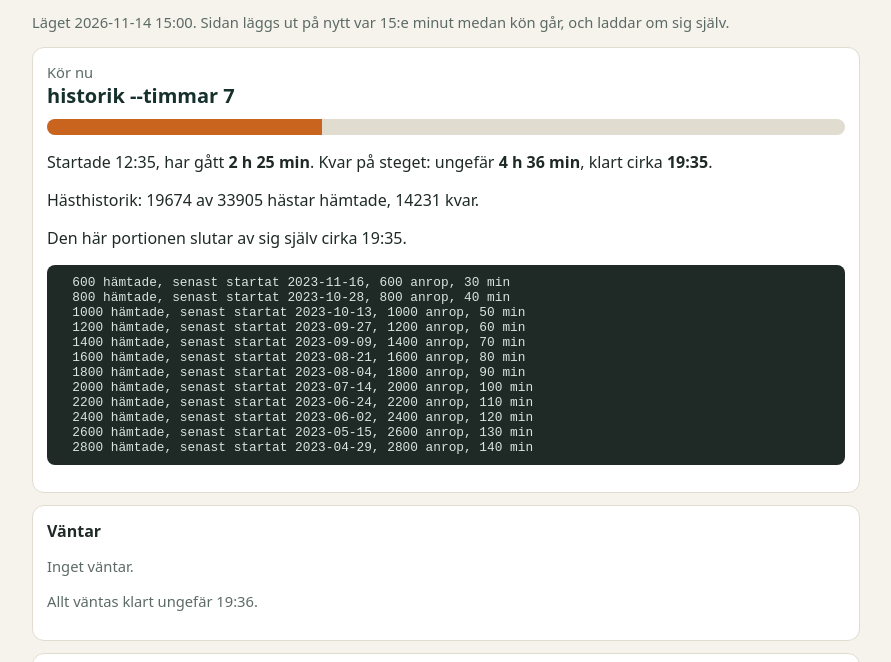
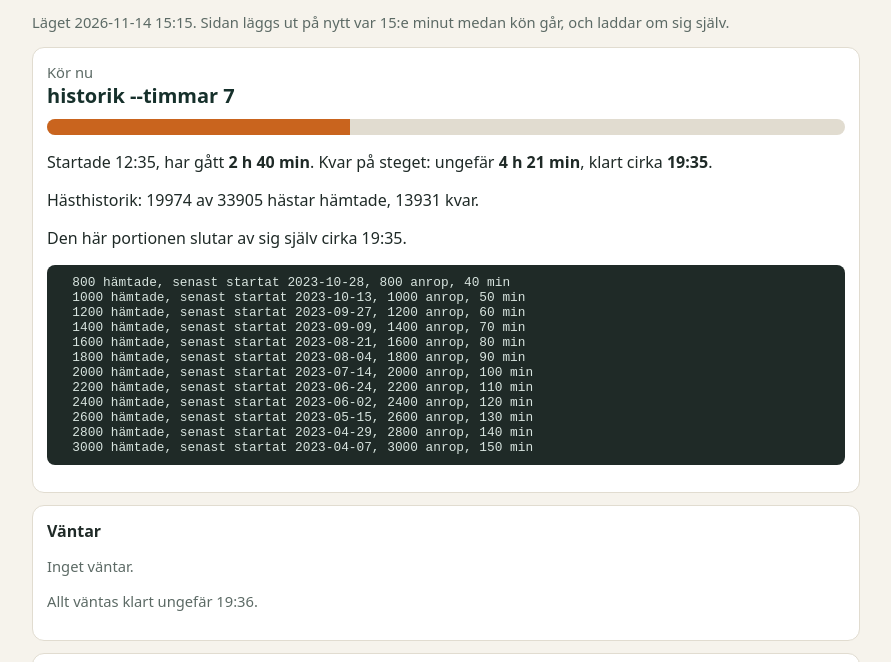
Before and after one commit to hbsportsdirector/travoraklet-stats, a plain HTML site: page natt-yeMydBbRSPAy.html in a window 1280 px wide. Shown: the part 68-730 px from the top of the page, without its empty margins (194-1085 px from the left). Drawn offline with Linux system fonts and the light colour scheme.

Commit message:
Nattkön 2026-11-14 15:15

```diff
--- a/natt-yeMydBbRSPAy.html
+++ b/natt-yeMydBbRSPAy.html
@@ -7,8 +7,7 @@ body{margin:0;font-family:system-ui,Segoe UI,Roboto,sans-serif;background:var(--
 .bar div{height:100%;background:var(--o)}.mut{color:#5c6a65;font-size:.92rem}.warn{color:#a3271b;font-weight:600}
 table{border-collapse:collapse;width:100%}td{padding:5px 8px 5px 0;border-bottom:1px solid var(--line);vertical-align:top}
 td.r{text-align:right;white-space:nowrap}code{overflow-wrap:anywhere}
-pre{background:#1f2a27;color:#d8e4df;padding:10px;border-radius:8px;overflow:auto;font-size:.8rem;white-space:pre-wrap}</style></head><body><div class='wrap'><h1>Nattkön</h1><p class='mut'>Läget 2026-11-14 15:00. Sidan läggs ut på nytt var 15:e minut medan kön går, och laddar om sig själv.</p><div class='card'><div class='mut'>Kör nu</div><div class='big'>historik --timmar 7</div><div class='bar'><div style='width:34.5%'></div></div><p>Startade 12:35, har gått <b>2 h 25 min</b>. Kvar på steget: ungefär <b>4 h 36 min</b>, klart cirka <b>19:35</b>.</p><p>Hästhistorik: 19674 av 33905 hästar hämtade, 14231 kvar.</p><p>Den här portionen slutar av sig själv cirka 19:35.</p><pre>  600 hämtade, senast startat 2023-11-16, 600 anrop, 30 min
-  800 hämtade, senast startat 2023-10-28, 800 anrop, 40 min
+pre{background:#1f2a27;color:#d8e4df;padding:10px;border-radius:8px;overflow:auto;font-size:.8rem;white-space:pre-wrap}</style></head><body><div class='wrap'><h1>Nattkön</h1><p class='mut'>Läget 2026-11-14 15:15. Sidan läggs ut på nytt var 15:e minut medan kön går, och laddar om sig själv.</p><div class='card'><div class='mut'>Kör nu</div><div class='big'>historik --timmar 7</div><div class='bar'><div style='width:38.0%'></div></div><p>Startade 12:35, har gått <b>2 h 40 min</b>. Kvar på steget: ungefär <b>4 h 21 min</b>, klart cirka <b>19:35</b>.</p><p>Hästhistorik: 19974 av 33905 hästar hämtade, 13931 kvar.</p><p>Den här portionen slutar av sig själv cirka 19:35.</p><pre>  800 hämtade, senast startat 2023-10-28, 800 anrop, 40 min
   1000 hämtade, senast startat 2023-10-13, 1000 anrop, 50 min
   1200 hämtade, senast startat 2023-09-27, 1200 anrop, 60 min
   1400 hämtade, senast startat 2023-09-09, 1400 anrop, 70 min
@@ -18,4 +17,5 @@ pre{background:#1f2a27;color:#d8e4df;padding:10px;border-radius:8px;overflow:aut
   2200 hämtade, senast startat 2023-06-24, 2200 anrop, 110 min
   2400 hämtade, senast startat 2023-06-02, 2400 anrop, 120 min
   2600 hämtade, senast startat 2023-05-15, 2600 anrop, 130 min
-  2800 hämtade, senast startat 2023-04-29, 2800 anrop, 140 min</pre></div><div class='card'><b>Väntar</b><p class='mut'>Inget väntar.</p><p class='mut'>Allt väntas klart ungefär 19:36.</p></div><div class='card'><b>Senast klart</b><table><tr><td><code>backtest_systems</code></td><td class='r'>2 h 49 min</td><td class='r'>OK</td></tr><tr><td><code>historik --timmar 7</code></td><td class='r'>7 h 01 min</td><td class='r'>OK</td></tr><tr><td><code>historik --timmar 7</code></td><td class='r'>7 h 00 min</td><td class='r'>OK</td></tr><tr><td><code>model --utan h_last_open_rel,h_last_close_rel,h_last_front_pace,field_ … plit_kick5,rank_split,track_id</code></td><td class='r'>2 h 09 min</td><td class='r'>OK</td></tr><tr><td><code>model --utan h_last_open_rel,h_last_close_rel,h_last_front_pace,field_ … plit_kick5,rank_split,track_id</code></td><td class='r'>0 min</td><td class='r warn'>FEL</td></tr><tr><td><code>labb --utan h_last_open_rel,h_last_close_rel,h_last_front_pace,field_f … tempo-lopstil-avslutning-banan</code></td><td class='r'>7 min</td><td class='r'>OK</td></tr></table></div></div></body></html>
+  2800 hämtade, senast startat 2023-04-29, 2800 anrop, 140 min
+  3000 hämtade, senast startat 2023-04-07, 3000 anrop, 150 min</pre></div><div class='card'><b>Väntar</b><p class='mut'>Inget väntar.</p><p class='mut'>Allt väntas klart ungefär 19:36.</p></div><div class='card'><b>Senast klart</b><table><tr><td><code>backtest_systems</code></td><td class='r'>2 h 49 min</td><td class='r'>OK</td></tr><tr><td><code>historik --timmar 7</code></td><td class='r'>7 h 01 min</td><td class='r'>OK</td></tr><tr><td><code>historik --timmar 7</code></td><td class='r'>7 h 00 min</td><td class='r'>OK</td></tr><tr><td><code>model --utan h_last_open_rel,h_last_close_rel,h_last_front_pace,field_ … plit_kick5,rank_split,track_id</code></td><td class='r'>2 h 09 min</td><td class='r'>OK</td></tr><tr><td><code>model --utan h_last_open_rel,h_last_close_rel,h_last_front_pace,field_ … plit_kick5,rank_split,track_id</code></td><td class='r'>0 min</td><td class='r warn'>FEL</td></tr><tr><td><code>labb --utan h_last_open_rel,h_last_close_rel,h_last_front_pace,field_f … tempo-lopstil-avslutning-banan</code></td><td class='r'>7 min</td><td class='r'>OK</td></tr></table></div></div></body></html>
```
